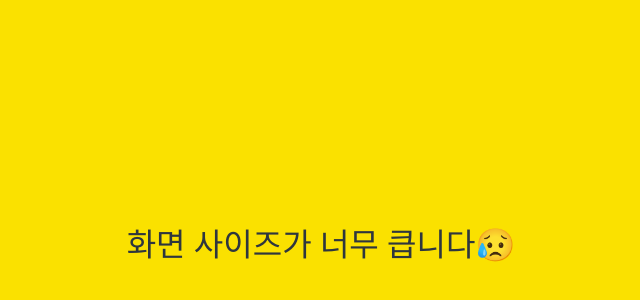
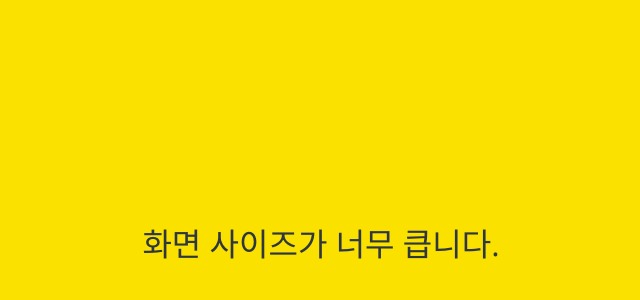
Before and after one commit to YiHanSeul/kakao-clone, a plain HTML site: page friends.html in a window 1280 px wide. Shown: the part 156-456 px from the top of the page, without its empty margins (319-959 px from the left). Drawn offline with nearby package versions, Linux system fonts and the light colour scheme.

Commit message:
Update friends.html

```diff
--- a/friends.html
+++ b/friends.html
@@ -107,7 +107,7 @@
       <i class="fas fa-comment"></i>
     </div>
     <div id="no-mobile">
-      <span>화면 사이즈가 너무 큽니다😥</span>
+      <span>화면 사이즈가 너무 큽니다.</span>
     </div>
     <script
       src="https://kit.fontawesome.com/6478f529f2.js"
```
